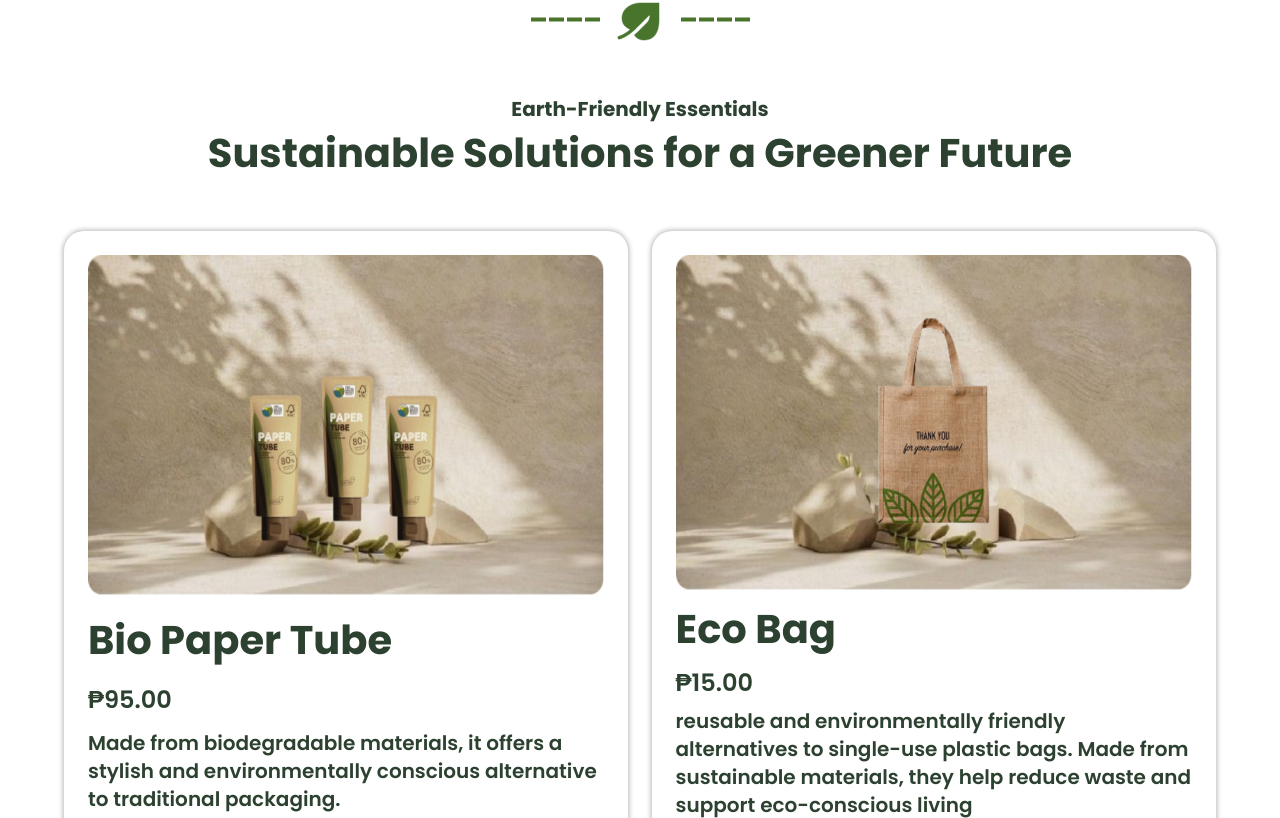
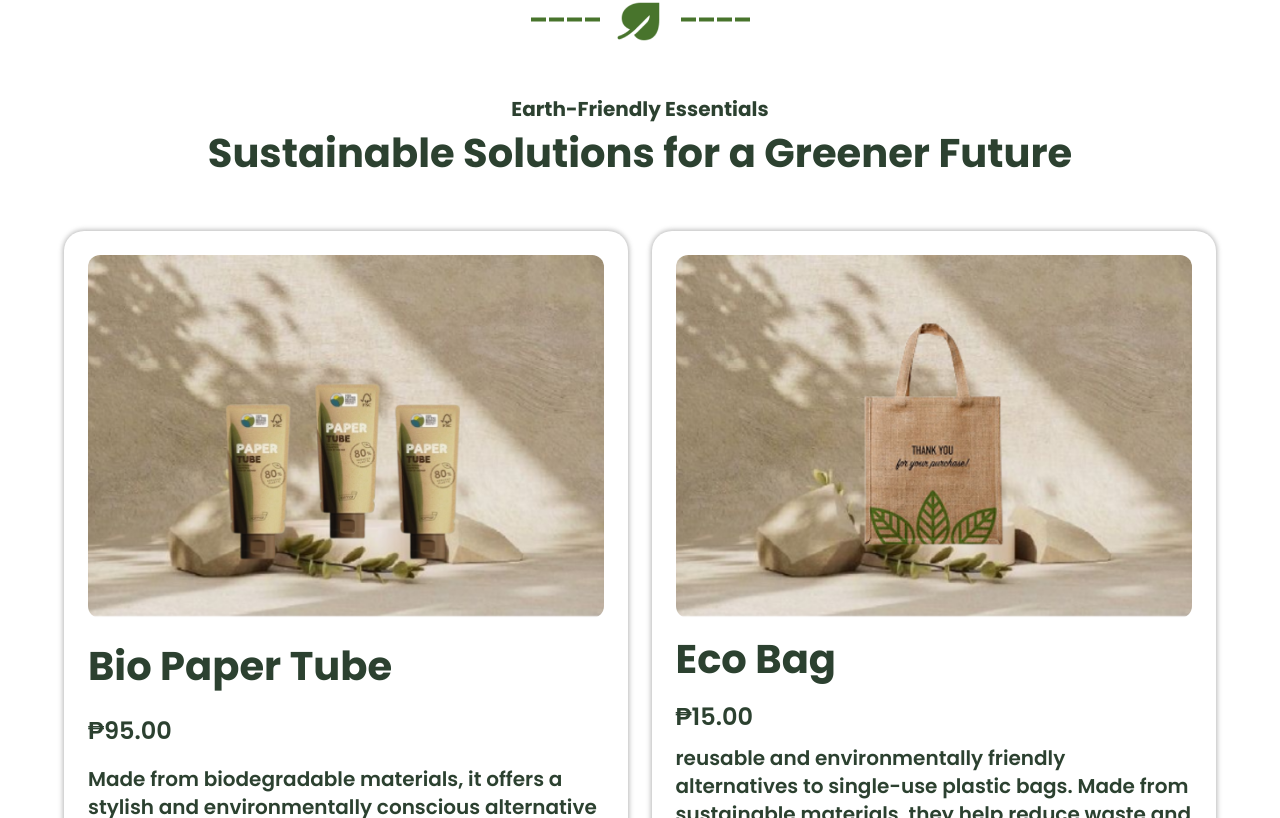
Before and after one commit to devrazz09/Ecopeso-app, a Next.js app in the folder web/: page /merchandise in a window 1280 px wide. Shown: the part 484-1302 px from the top of the page. Built offline with nearby package versions, Linux system fonts and the light colour scheme.

Commit message:
to deploy

```diff
--- a/web/package.json
+++ b/web/package.json
@@ -5,7 +5,7 @@
   "scripts": {
     "dev": "next dev",
     "build": "next build",
-    "start": "next start",
+    "start": "npx serve@latest out",
     "lint": "eslint"
   },
   "dependencies": {
--- /dev/null
+++ b/web/src/app/letsgrowtogether.tsx
@@ -0,0 +1,7 @@
+export default function LetsGrowTogetherSection(){
+    return(
+        <section>
+
+        </section>
+    )
+}
--- a/web/src/components/merchandisecard.tsx
+++ b/web/src/components/merchandisecard.tsx
@@ -7,8 +7,8 @@ interface ProductProps {
 
 export default function MerchandiseCard({ image, name, price, description } : ProductProps ){
     return(
-        <div className="w-[49%] h-167 flex flex-col justify-between gap-2 rounded-[20px] shadow-[0px_0px_5px_1px_rgba(162,162,162,0.8)] p-6 font-semibold">
-            <img className="w-full h-[55%]" src={image} alt="" />
+        <div className="w-[49%] h-177 flex flex-col justify-between gap-2 rounded-[20px] shadow-[0px_0px_5px_1px_rgba(162,162,162,0.8)] p-6 font-semibold">
+            <img className="w-full h-[55%] object-cover rounded-xl" src={image} alt="" />
             <p className="text-[40px] font-bold">{name}</p>
             <p className="text-2xl">₱{price}.00</p>
             <p className="text-xl">{description}</p>
```
